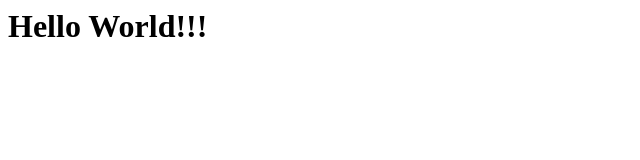
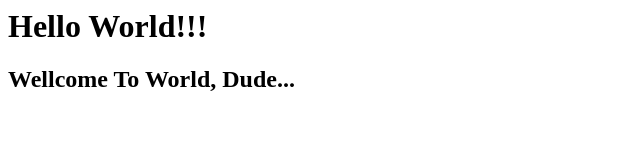
Before and after one commit to pushpalata06/Webpage, a plain HTML site: page index.html in a window 1280 px wide. Shown: the whole page, without its empty margins (0-640 px from the left). Drawn offline with Linux system fonts and the light colour scheme.

Commit message:
add h2 tag in index page

```diff
--- a/index.html
+++ b/index.html
@@ -3,5 +3,6 @@
 
 
 <h1>Hello World!!!</h1>
+<h2>Wellcome To World, Dude...</h2>
 </body>
 </html>
```
